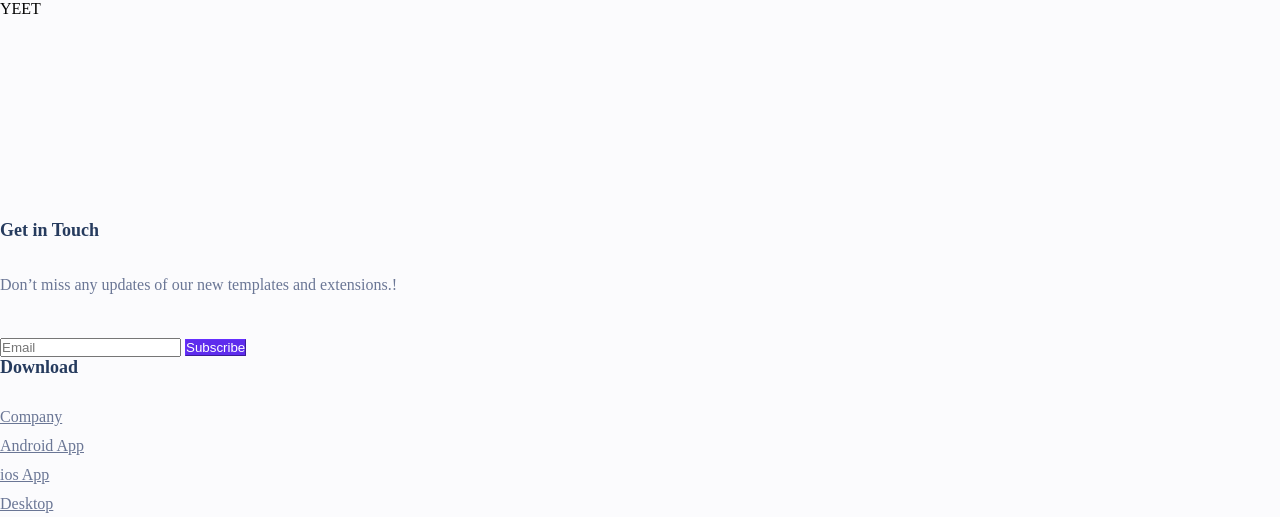
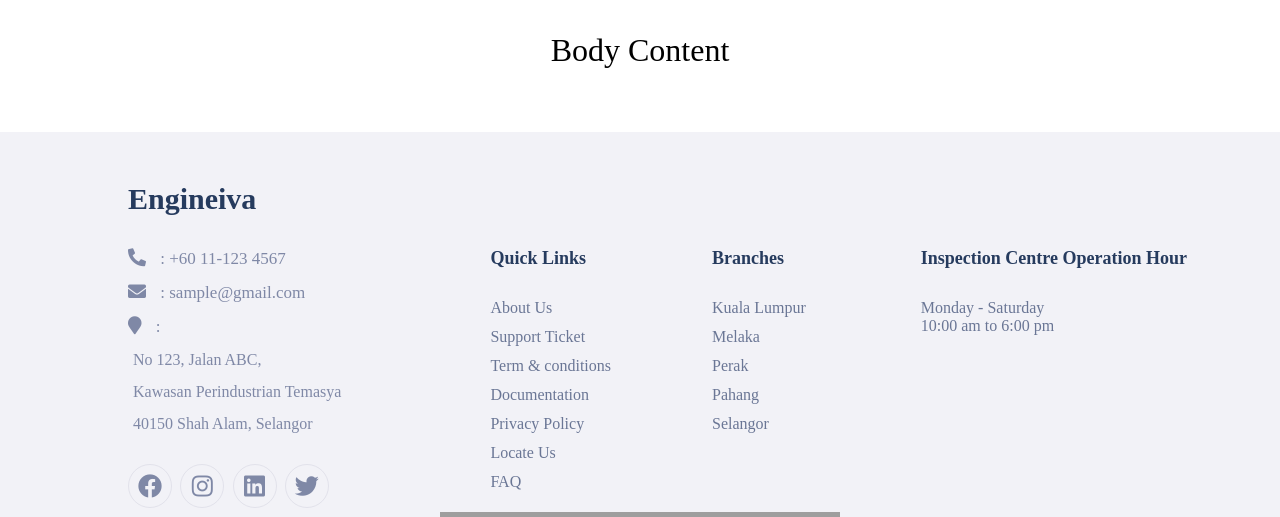
Before and after one commit to Zhiyao0223/Engineiva, a PHP site: page /footer.html in a window 1280 px wide. Shown: the top 517 px of the page. Run offline with PHP 8.4, Linux system fonts and the light colour scheme; grey boxes are pictures that could not be loaded.

Commit message:
Footer is complete.

```diff
--- a/Footer/footer.css
+++ b/Footer/footer.css
@@ -4,32 +4,40 @@
     box-sizing: border-box;
 }
 
-body {
-    background: #fbfbfd;
+footer {
+    background: #f2f2f7;
+}
+
+.footer h1, .footer h2, .footer h3, .footer h4, .footer h5, .footer h6 {
+    color: #4b505e;
 }
 
 .bodycontainer {
     height: 100px;
-    /* background-color: gray; */
+    font-size: 2rem;
+    text-align: center;
+    margin-top: 2rem;
 }
 
+/* Footer */
 .new_footer_area {
-    background: #fbfbfd;
+    background: #f2f2f7;
 }
 
-
 .new_footer_top {
-    padding: 120px 0px 270px;
+    padding: 50px 0px 270px;
     position: relative;
     overflow-x: hidden;
     overflow-y: hidden;
+    justify-content: space-evenly;
 }
 .new_footer_area .footer_bottom {
-    padding-top: 5px;
-    padding-bottom: 50px;
+    padding-top: 10px;
+    padding-bottom: 20px;
 }
 .footer_bottom {
-    font-size: 14px;
+    text-align: center;
+    font-size: 17px;
     font-weight: 300;
     line-height: 20px;
     color: #7f88a6;
@@ -57,12 +65,6 @@ body {
     -webkit-box-shadow: none;
     box-shadow: none;
 }
-a:hover, a:focus, .btn:hover, .btn:focus, button:hover, button:focus {
-    text-decoration: none;
-    outline: none;
-}
-
-
 
 .new_footer_top .f_widget.about-widget .f_list li a:hover {
     color: #5e2ced;
@@ -86,6 +88,7 @@ a:hover, a:focus, .btn:hover, .btn:focus, button:hover, button:focus {
     background: transparent;
     border: 1px solid #e2e2eb;
     font-size: 24px;
+    margin-top: 10%;
 }
 .f_social_icon a {
     width: 46px;
@@ -94,6 +97,7 @@ a:hover, a:focus, .btn:hover, .btn:focus, button:hover, button:focus {
     font-size: 14px;
     line-height: 45px;
     color: #858da8;
+    text-decoration: none;
     display: inline-block;
     background: #ebeef5;
     text-align: center;
@@ -138,16 +142,19 @@ a:hover, a:focus, .btn:hover, .btn:focus, button:hover, button:focus {
 .new_footer_top .f-title {
     margin-bottom: 30px;
     color: #263b5e;
-}
-.f_600 {
+    font-size: 18px;
     font-weight: 600;
 }
-.f_size_18 {
-    font-size: 18px;
+
+.footer-company-name {
+    font-size: 30px;
+    font-weight: 600;
+    color: #263b5e;
+    margin-left: 10%;
+    margin-bottom: 2%;
 }
-h1, h2, h3, h4, h5, h6 {
-    color: #4b505e;
-}
+
+
 .new_footer_top .f_widget.about-widget .f_list li a {
     color: #6a7695;
 }
@@ -177,7 +184,7 @@ h1, h2, h3, h4, h5, h6 {
     background: url("https://1.bp.blogspot.com/-hjgfxUW1o1g/Xck--XOdlxI/AAAAAAAAT_4/JWYFJl83usgRFMvRfoKkSDGd--_Sv04UQCLcBGAsYHQ/s1600/cyclist.gif") no-repeat center center;
     width: 88px;
     height: 100px;
-  background-size:100%;
+    background-size:100%;
     bottom: 0;
     left: 38%;
     position: absolute;
@@ -185,8 +192,70 @@ h1, h2, h3, h4, h5, h6 {
     animation: myfirst 30s linear infinite;
 }
 
+.footer-column1 {
+    padding-left: 10%;
+    margin-right: 10%;
+    display: inline-flex;
+    width: 28%;
+    font-size: 17px;
+    font-weight: 300;
+    line-height: 2.0;
+    color: #7f88a6;
+}
 
+.footer-column1 a {
+    text-decoration: none;
+    color: #7f88a6;
+}
 
+.footer-column1 a:hover {
+    color: #5e2ced;
+}
+
+.footer-address-container {
+    display: inline-block;
+    vertical-align: top;
+}
+
+.footer-column1 .footer-address-box {
+    display: inline-block;
+    font-size: 16px;
+    margin-left: 5px;
+}
+
+.footer-column2 {
+    width: 12%;
+}
+
+.footer-column3 {
+    width: 11%;
+}
+
+.footer-column4 {
+    margin-right: 0%;
+}
+
+.footer-column2, .footer-column3, .footer-column4{
+    display: inline-flex;
+    margin-right: 5%;
+    color: #6a7695;
+}
+
+.footer-column2 a, .footer-column3 a{
+    text-decoration: none;
+}
+
+.footer-column1 li,.footer-column2 li, .footer-column3 li {
+    list-style-type: none;
+}
+
+.footer-icon {
+    margin-right: 10px;
+    font-size: 18px;
+
+}
+
+/* Footer Animation */
 @-moz-keyframes myfirst {
   0% {
     left: -25%;
@@ -213,5 +282,3 @@ h1, h2, h3, h4, h5, h6 {
     left: 100%;
   }
 }
-
-/*************footer End*****************/
--- a/Footer/footer.html
+++ b/Footer/footer.html
@@ -4,61 +4,101 @@
     <title>Footer</title>
 
     <link rel="stylesheet", href="footer.css">
+    <link rel="stylesheet" href="https://cdnjs.cloudflare.com/ajax/libs/font-awesome/5.15.4/css/all.min.css">
 </head>
 <body>
     <div class="bodycontainer">
-        YEET
+        Body Content
     </div>
+
     <footer class="new_footer_area">
         <div class="new_footer_top">
-            <div class="container">
+            <div class="footer-top-container">
                 <div class="row">
-                    <div class="col-lg-3 col-md-6">
+                    <h3 class="footer-company-name">Engineiva</h3>
+                    <div class="footer-column1">
                         <div class="f_widget company_widget wow fadeInLeft" data-wow-delay="0.2s" style="visibility: visible; animation-delay: 0.2s; animation-name: fadeInLeft;">
-                            <h3 class="f-title f_600 t_color f_size_18">Get in Touch</h3>
-                            <p>Don’t miss any updates of our new templates and extensions.!</p>
-                            <form action="#" class="f_subscribe_two mailchimp" method="post" novalidate="true" _lpchecked="1">
-                                <input type="text" name="EMAIL" class="form-control memail" placeholder="Email">
-                                <button class="btn btn_get btn_get_two" type="submit">Subscribe</button>
-                                <p class="mchimp-errmessage" style="display: none;"></p>
-                                <p class="mchimp-sucmessage" style="display: none;"></p>
-                            </form>
+                            <ul class="f_list">
+                                <li><div class="footer-phone">
+                                    <i class="fas fa-phone-alt footer-icon"></i>
+                                    : <a href="tel:+6011-1234567">+60 11-123 4567</a>
+                                </div></li>
+
+                                <li><div class="footer-email">
+                                    <i class="fas fa-envelope footer-icon"></i>
+                                    : <a href="mailto:sample@gmail.com">sample@gmail.com</a>
+                                </div></li>
+                                <li><div class="footer-address">
+                                    <div class="footer-address-container">
+                                        <i class="fas fa-map-marker footer-icon"></i> :
+                                    </div>
+                                    <div class="footer-address-box">
+                                        No 123, Jalan ABC,<br>
+                                        Kawasan Perindustrian Temasya<br>
+                                        40150 Shah Alam, Selangor
+                                    </div>
+                                </div></li>
+
+                            </ul>
+                            <!-- <div class="footer-phone">
+                                <i class="fas fa-phone-alt footer-icon"></i>
+                                : <a href="tel:+6011-1234567">+60 11-123 4567</a>
+                            </div>
+                            <div class="footer-email">
+                                <i class="fas fa-envelope footer-icon"></i>
+                                : <a href="mailto:sample@gmail.com">sample@gmail.com</a>
+                            </div>
+                            <div class="footer-address">
+                                <div class="footer-address-container">
+                                    <i class="fas fa-map-marker footer-icon"></i> :
+                                </div>
+                                <div class="footer-address-box">
+                                    No 123, Jalan ABC,<br>
+                                    Kawasan Perindustrian Temasya<br>
+                                    40150 Shah Alam, Selangor
+                                </div>
+                            </div> -->
+                            <div class="f_social_icon">
+                                <a href="https://www.facebook.com/" class="fab fa-facebook"></a>
+                                <a href="https://www.instagram.com/" class="fab fa-instagram"></a>
+                                <a href="https://www.linkedin.com/" class="fab fa-linkedin"></a>
+                                <a href="https://twitter.com/" class="fab fa-twitter"></a>
+                            </div>
                         </div>
                     </div>
-                    <div class="col-lg-3 col-md-6">
-                        <div class="f_widget about-widget pl_70 wow fadeInLeft" data-wow-delay="0.4s" style="visibility: visible; animation-delay: 0.4s; animation-name: fadeInLeft;">
-                            <h3 class="f-title f_600 t_color f_size_18">Download</h3>
-                            <ul class="list-unstyled f_list">
-                                <li><a href="#">Company</a></li>
-                                <li><a href="#">Android App</a></li>
-                                <li><a href="#">ios App</a></li>
-                                <li><a href="#">Desktop</a></li>
-                                <li><a href="#">Projects</a></li>
-                                <li><a href="#">My tasks</a></li>
+                    <div class="footer-column2">
+                        <div class="f_widget about-widget" data-wow-delay="0.4s" style="visibility: visible; animation-delay: 0.4s; animation-name: fadeInLeft;">
+                            <h3 class="f-title">Quick Links</h3>
+                            <ul class="f_list">
+                                <li><a href="#">About Us</a></li>
+
+                                <li><a href="#">Support Ticket</a></li>
+                                <li><a href="#">Term &amp; conditions</a></li>
+                                <li><a href="#">Documentation</a></li>
+                                <li><a href="#">Privacy Policy</a></li>
+                                <li><a href="#">Locate Us</a></li>
+                                <li><a href="#">FAQ</a></li>
                             </ul>
                         </div>
                     </div>
-                    <div class="col-lg-3 col-md-6">
+                    <div class="footer-column3">
                         <div class="f_widget about-widget pl_70 wow fadeInLeft" data-wow-delay="0.6s" style="visibility: visible; animation-delay: 0.6s; animation-name: fadeInLeft;">
-                            <h3 class="f-title f_600 t_color f_size_18">Help</h3>
-                            <ul class="list-unstyled f_list">
-                                <li><a href="#">FAQ</a></li>
-                                <li><a href="#">Term &amp; conditions</a></li>
-                                <li><a href="#">Reporting</a></li>
-                                <li><a href="#">Documentation</a></li>
-                                <li><a href="#">Support Policy</a></li>
-                                <li><a href="#">Privacy</a></li>
+                            <h3 class="f-title">Branches</h3>
+                            <ul class="f_list">
+                                <li><a href="#">Kuala Lumpur</a></li>
+                                <li><a href="#">Melaka</a></li>
+                                <li><a href="#">Perak</a></li>
+                                <li><a href="#">Pahang</a></li>
+                                <li><a href="#">Selangor</a></li>
                             </ul>
                         </div>
                     </div>
-                    <div class="col-lg-3 col-md-6">
+                    <div class="footer-column4">
                         <div class="f_widget social-widget pl_70 wow fadeInLeft" data-wow-delay="0.8s" style="visibility: visible; animation-delay: 0.8s; animation-name: fadeInLeft;">
-                            <h3 class="f-title f_600 t_color f_size_18">Team Solutions</h3>
-                            <div class="f_social_icon">
-                                <a href="#" class="fab fa-facebook"></a>
-                                <a href="#" class="fab fa-twitter"></a>
-                                <a href="#" class="fab fa-linkedin"></a>
-                                <a href="#" class="fab fa-pinterest"></a>
+                            <h3 class="f-title">Inspection Centre Operation Hour</h3>
+                            <div class="footer-column4-container">
+                                <p>Monday - Saturday</p>
+                                <p>10:00 am to 6:00 pm</p>
                             </div>
                         </div>
                     </div>
@@ -70,13 +110,10 @@
             </div>
         </div>
         <div class="footer_bottom">
-            <div class="container">
+            <div class="footer-bottom-container">
                 <div class="row align-items-center">
-                    <div class="col-lg-6 col-sm-7">
-                        <p class="mb-0 f_400">© cakecounter Inc.. 2019 All rights reserved.</p>
-                    </div>
-                    <div class="col-lg-6 col-sm-5 text-right">
-                        <p>Made with <i class="icon_heart"></i> in <a href="#">CakeCounter</a></p>
+                    <div class="footer-bottom-column">
+                        <p class="copyright">© Engineiva Sdn Bhd 2021 All rights reserved.</p>
                     </div>
                 </div>
             </div>
```
